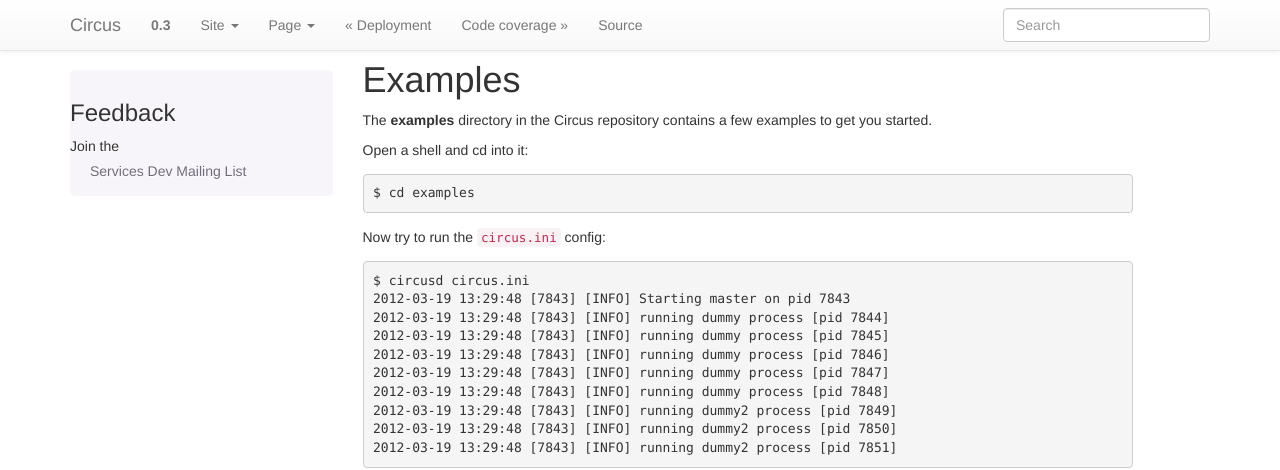
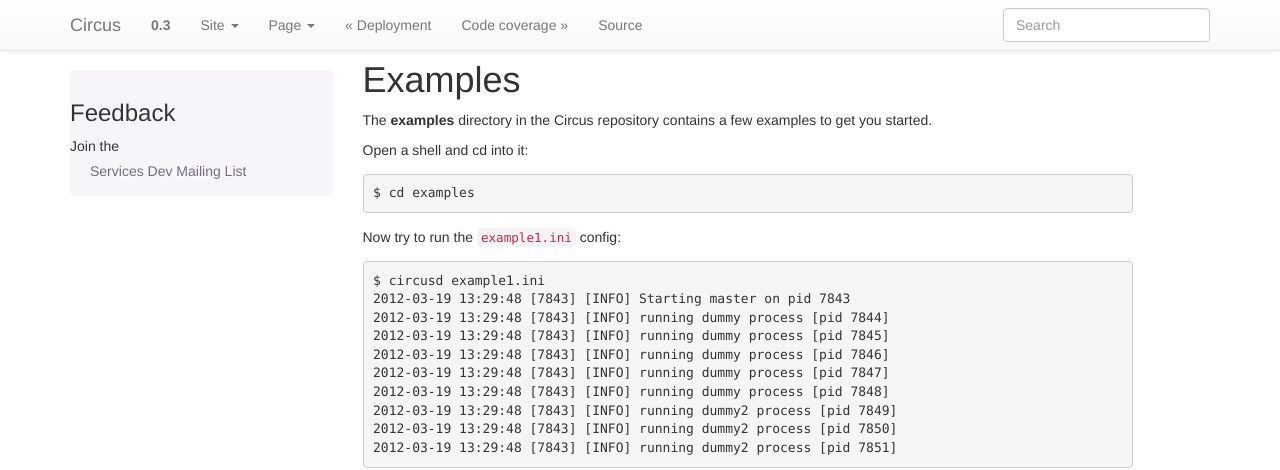
Before and after one commit to circus-tent/circus, a Sphinx documentation site: the page built from docs/source/examples.rst, in a window 1280 px wide and 1138 px high. Shown: the top 470 px of the window. Built offline with Sphinx 7.4.7, drawn with Linux system fonts in a browser that asks for light colours; pages that are not in the unit, such as notebooks, are missing from menus.

Commit message:
using better names for the configuration examples

```diff
--- a/docs/source/examples.rst
+++ b/docs/source/examples.rst
@@ -10,9 +10,9 @@
 
     $ cd examples
 
-Now try to run the :file:`circus.ini` config::
+Now try to run the :file:`example1.ini` config::
 
-    $ circusd circus.ini
+    $ circusd example1.ini
     2012-03-19 13:29:48 [7843] [INFO] Starting master on pid 7843
     2012-03-19 13:29:48 [7843] [INFO] running dummy process [pid 7844]
     2012-03-19 13:29:48 [7843] [INFO] running dummy process [pid 7845]
```
Also changed, not shown: 4 other files.
